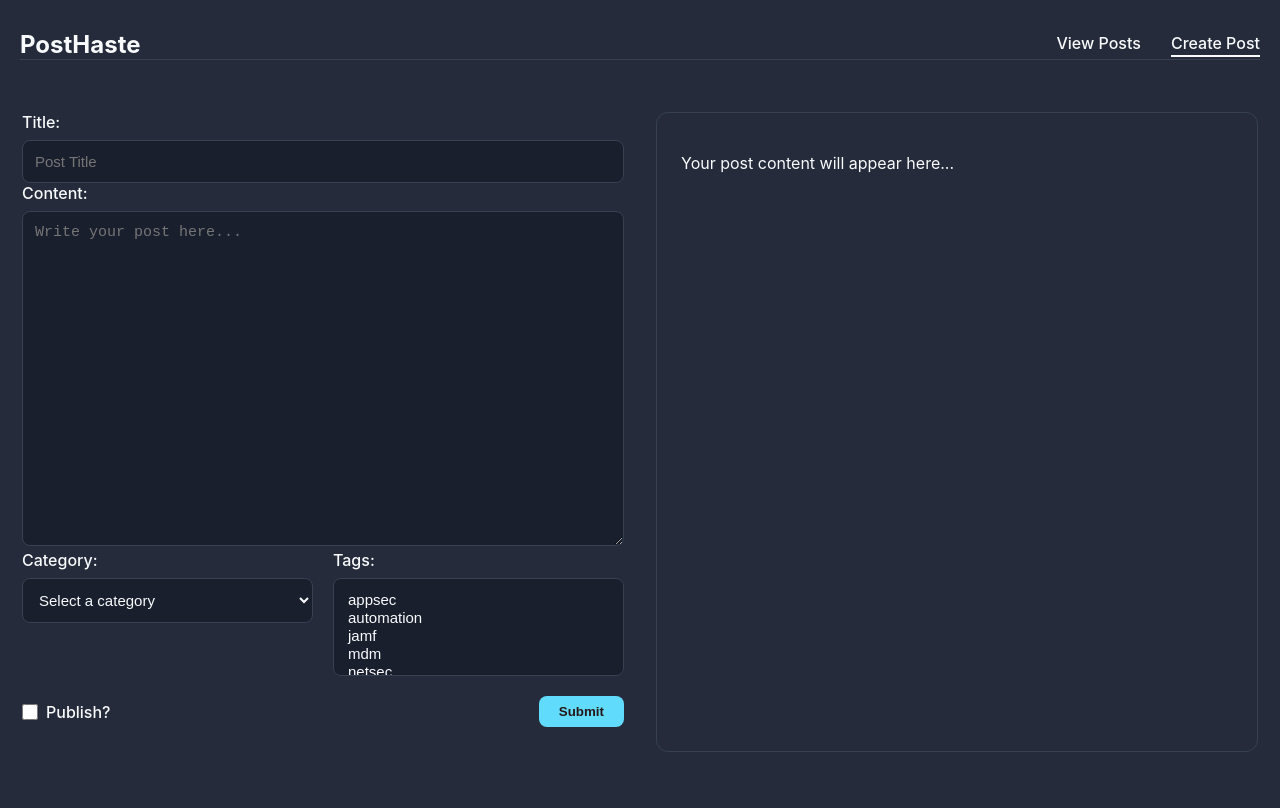
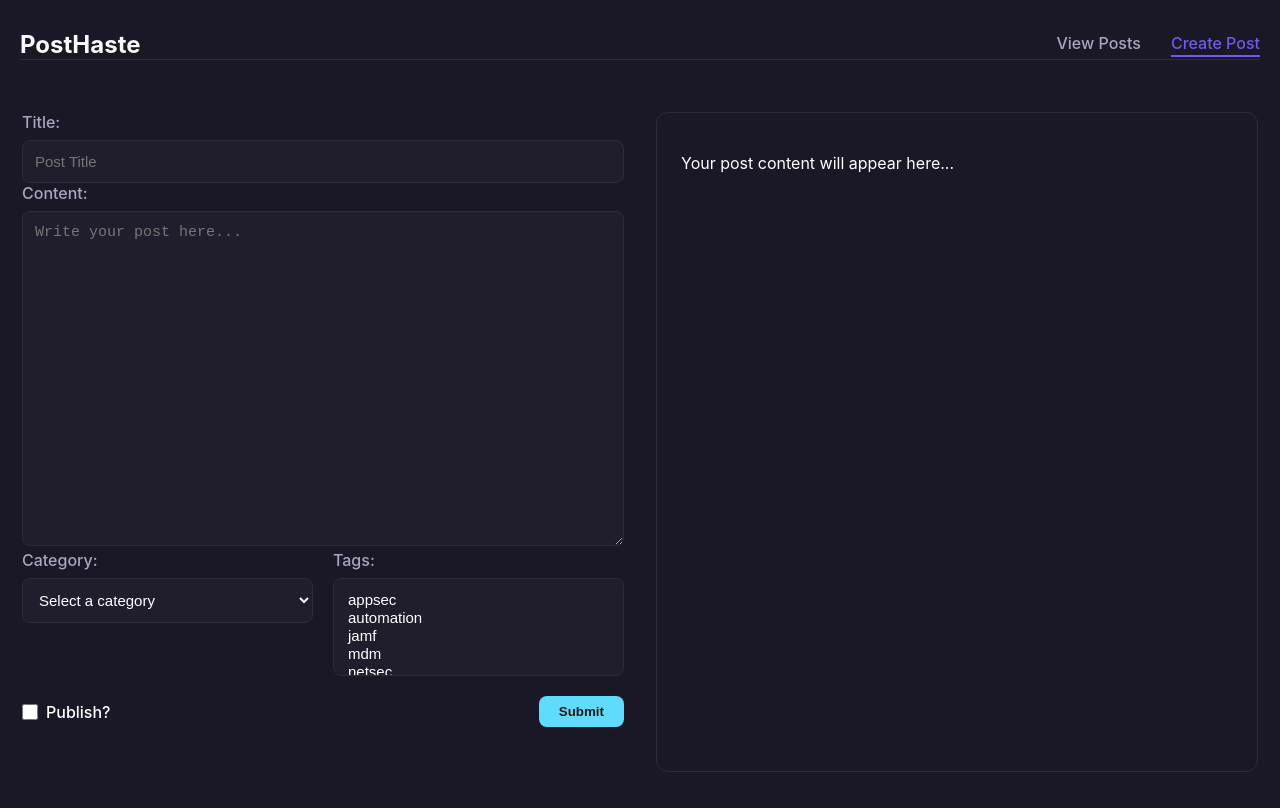
Before and after one commit to tyler-tee/posthaste, a React (Vite) app in the folder frontend/: page / in a window 1280 px wide. Both pictures are taken after a click on the link "Create Post". Shown: the top 808 px of the page. Built offline with nearby package versions, Linux system fonts and the light colour scheme.

Commit message:
update styling

```diff
--- a/frontend/src/App.css
+++ b/frontend/src/App.css
@@ -1,45 +1,56 @@
-.app-container {
-    min-height: 100vh;
+/* Layout containers */
+.content-container {
+    background: var(--gradient-surface);
+    border-radius: 16px;
+    box-shadow: 0 8px 32px rgba(0, 0, 0, 0.1);
+    width: 100%;
+    max-width: none;
+    box-sizing: border-box;
     padding: 20px;
 }
 
+/* Top bar styling */
 .top-bar {
     display: flex;
     justify-content: space-between;
     align-items: center;
-    margin-bottom: 32px;
-    padding: 16px;
-    background-color: var(--surface);
-    border-radius: 12px;
-    border: 1px solid var(--border);
+    background: var(--gradient-surface);
+    border-bottom: 1px solid var(--border);
+    padding: 20px 0;
+    margin-bottom: 20px;
 }
 
 .app-title {
-    color: var(--text-primary);
+    margin: 0;
     font-size: 24px;
     font-weight: bold;
-    margin: 0;
+    color: var(--text-primary);
 }
 
+/* Navigation styling */
 .main-nav {
     display: flex;
-    gap: 16px;
+    gap: 30px;
 }
 
 .main-nav a {
     color: var(--text-secondary);
     text-decoration: none;
+    font-size: 16px;
+    font-weight: 500;
     padding: 8px 16px;
-    border-radius: 6px;
-    transition: all 0.2s ease;
+    border-radius: 8px;
+    transition: all 0.3s ease;
 }
 
 .main-nav a:hover {
     color: var(--text-primary);
-    background-color: var(--surface-hover);
+    background: var(--surface-hover);
+    transform: translateY(-1px);
 }
 
 .main-nav a.active {
-    color: var(--primary);
-    background-color: var(--surface-hover);
+    color: var(--text-primary);
+    background: var(--gradient-primary);
+    box-shadow: 0 4px 15px rgba(108, 92, 231, 0.2);
 }
--- a/frontend/src/components/PostForm.css
+++ b/frontend/src/components/PostForm.css
@@ -23,14 +23,42 @@
 
 /* Preview column */
 .preview-column {
-    background-color: var(--surface);
+    background: var(--surface);
     border-radius: 12px;
     padding: 24px;
-    color: var(--text-primary);
     border: 1px solid var(--border);
-    overflow-wrap: break-word; /* Handle long words */
+    position: sticky;
+    top: 20px;
+    min-width: 0;
+    overflow-wrap: break-word;
+    word-wrap: break-word;
+
+    /* Make preview independently scrollable */
+    height: calc(100vh - 140px); /* Adjust based on your top bar height */
     overflow-y: auto;
-    max-height: 80vh;
+
+    /* Improve scroll appearance */
+    scrollbar-width: thin;
+    scrollbar-color: var(--primary) var(--surface);
+}
+
+/* Custom scrollbar for webkit browsers */
+.preview-column::-webkit-scrollbar {
+    width: 8px;
+}
+
+.preview-column::-webkit-scrollbar-track {
+    background: var(--surface);
+    border-radius: 4px;
+}
+
+.preview-column::-webkit-scrollbar-thumb {
+    background: var(--primary);
+    border-radius: 4px;
+}
+
+.preview-column::-webkit-scrollbar-thumb:hover {
+    background: var(--primary-hover);
 }
 
 /* Preview content */
--- a/frontend/src/components/PostList.css
+++ b/frontend/src/components/PostList.css
@@ -1,9 +1,3 @@
-.post-list-error {
-    color: var(--error, #ff6b6b);
-    font-size: 16px;
-    font-weight: 500;
-}
-
 .post-list {
     list-style: none;
     margin: 0;
@@ -11,8 +5,7 @@
 }
 
 .post-item {
-    background-color: var(--surface);
-    color: var(--text-primary);
+    background: var(--gradient-surface);
     border: 1px solid var(--border);
     border-radius: 12px;
     margin-bottom: 20px;
@@ -22,7 +15,8 @@
 }
 
 .post-item:hover {
-    transform: scale(1.01);
+    transform: translateY(-2px);
+    box-shadow: 0 6px 12px rgba(108, 92, 231, 0.1);
 }
 
 .post-title {
@@ -33,30 +27,34 @@
 }
 
 .edit-button {
+    background: var(--gradient-primary);
+    color: var(--text-primary);
+    border: none;
     padding: 8px 20px;
-    background-color: #61dbfb;
-    color: #251717;
-    border: none;
     border-radius: 8px;
-    font-weight: bolder;
+    font-weight: 600;
+    cursor: pointer;
     transition: all 0.2s ease;
 }
 
 .edit-button:hover {
-    background-color: var(--primary-hover);
     transform: translateY(-1px);
+    box-shadow: 0 4px 15px rgba(108, 92, 231, 0.2);
 }
 
 .no-posts {
     color: var(--text-secondary);
+    font-size: 16px;
+    text-align: center;
+    padding: 20px;
 }
 
 @media (max-width: 768px) {
     .post-item {
-        padding: 15px;
+        padding: 16px;
     }
 
     .post-title {
-        font-size: 16px;
+        font-size: 18px;
     }
 }
--- a/frontend/src/style.css
+++ b/frontend/src/style.css
@@ -1,23 +1,73 @@
 :root {
-    /* Modern Dark Theme - Enhanced */
-    --primary: #f8fafc;          /* Bright blue */
-    --primary-hover: #3b82f6;    /* Darker blue for hover */
-    --background: #1e1e2e;       /* Deep background */
-    --surface: #252b3b;          /* Surface color */
-    --surface-hover: #2d3548;    /* Hover state */
-    --text-primary: #f8fafc;     /* Primary text */
-    --text-secondary: #f8fafc;   /* Secondary text */
-    --border: #374151;           /* Borders */
-    --code-background: #1d2433;  /* Code blocks */
-    --input-background: #1a1f2e; /* Form inputs */
+    /* Modern Purple-Blue Theme inspired by Hello UI */
+    --primary: #6c5ce7;          /* Vibrant purple */
+    --primary-hover: #8177e9;    /* Lighter purple for hover */
+    --background: #13111c;       /* Deep dark background */
+    --surface: #1a1827;          /* Surface color with slight purple tint */
+    --surface-hover: #242233;    /* Hover state */
+    --text-primary: #ffffff;     /* Primary text */
+    --text-secondary: #a8a5c1;   /* Secondary text - muted purple */
+    --border: #2d2b3b;          /* Subtle purple-tinted borders */
+    --code-background: #1d1b2e; /* Code blocks */
+    --input-background: #201e2d; /* Form inputs */
+
+    /* Gradient variables */
+    --gradient-primary: linear-gradient(135deg, #6c5ce7 0%, #3b82f6 100%);
+    --gradient-surface: linear-gradient(135deg, #1a1827 0%, #201e2d 100%);
 }
 
 /* Base styles */
-body {
+html, body {
     background-color: var(--background);
     color: var(--text-primary);
+    font-family: -apple-system, BlinkMacSystemFont, "Segoe UI", Roboto, sans-serif;
     margin: 0;
-    font-family: -apple-system, BlinkMacSystemFont, "Segoe UI", Roboto, sans-serif;
+    padding: 0;
+    height: 100%;
+    width: 100%;
+}
+
+body {
+    min-height: 100vh;
+    display: flex;
+    flex-direction: column;
+}
+
+#app {
+    flex: 1;
+    display: flex;
+    flex-direction: column;
+}
+
+/* Global form elements */
+input[type="text"],
+textarea,
+select {
+    background-color: var(--input-background);
+    color: var(--text-primary);
+    border: 1px solid var(--border);
+    border-radius: 12px;
+    padding: 12px;
+    width: 100%;
+    font-size: 15px;
+    transition: all 0.2s ease;
+    box-sizing: border-box;
+}
+
+input[type="text"]:focus,
+textarea:focus,
+select:focus {
+    border-color: var(--primary);
+    outline: none;
+    box-shadow: 0 0 20px rgba(108, 92, 231, 0.15);
+}
+
+/* Global label styling */
+label {
+    color: var(--text-secondary);
+    display: block;
+    margin-bottom: 8px;
+    font-weight: 500;
 }
 
 /* Form elements */
```
